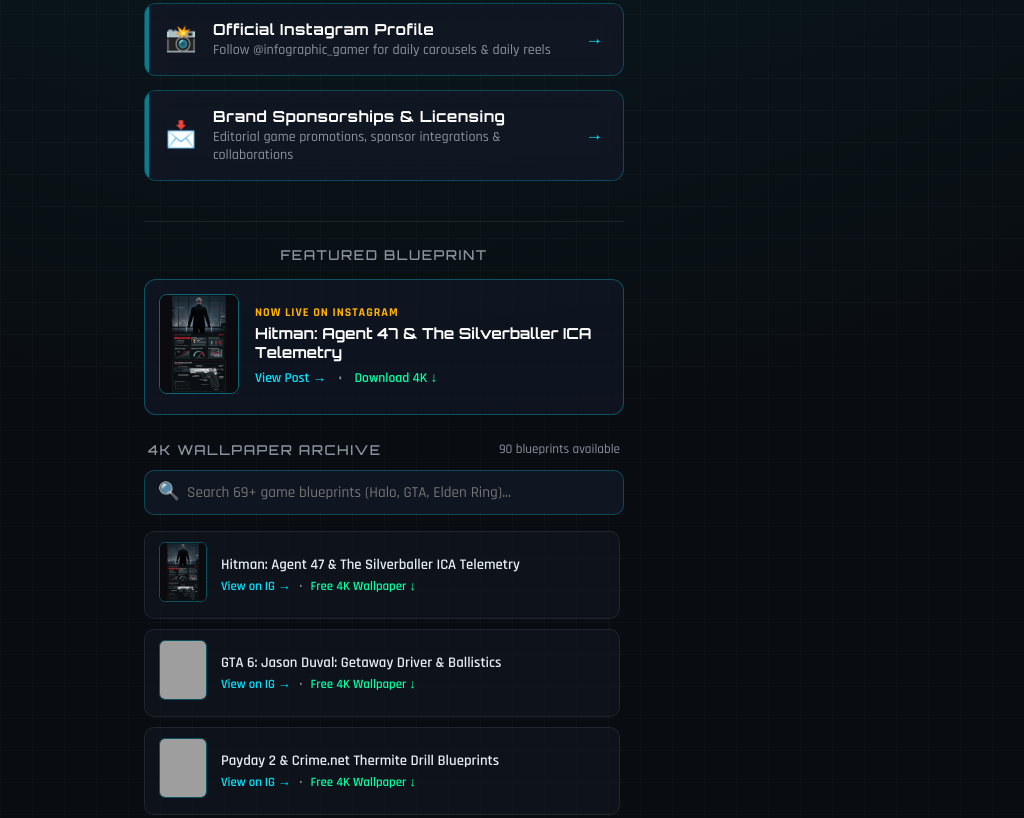
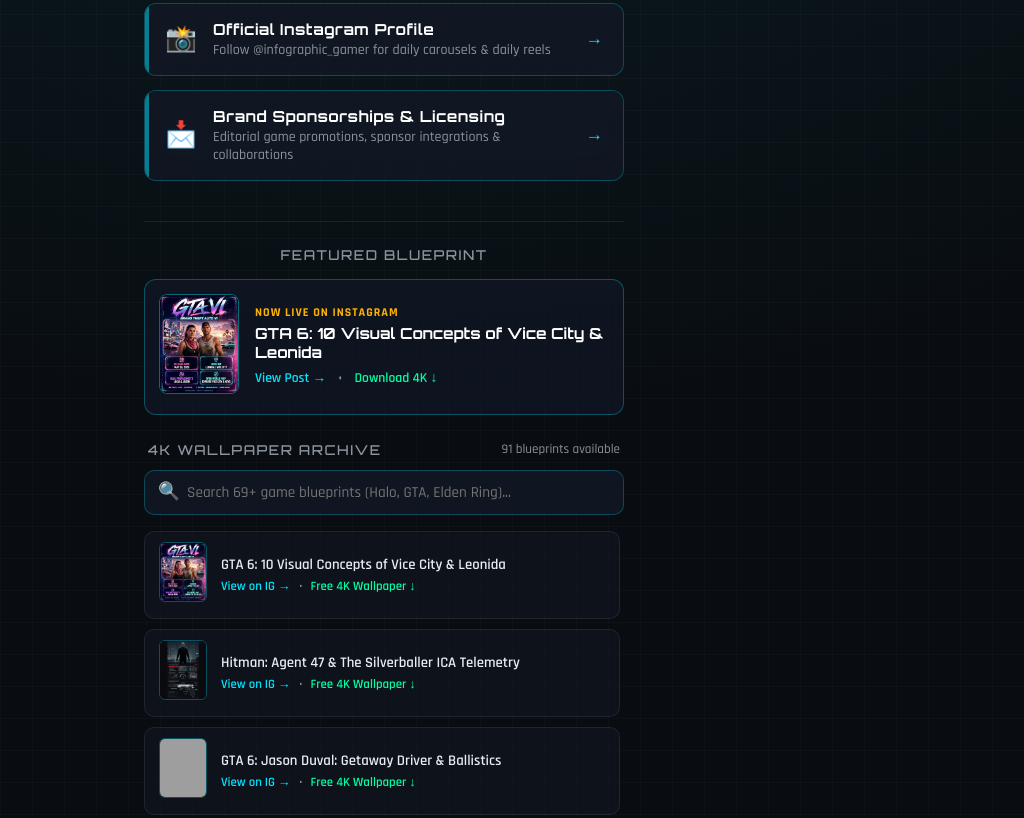
Before and after one commit to iamgpreetsinghtablet/infographic-gamer, a plain HTML site: page index.html in a window 1280 px wide. Shown: the part 1106-1924 px from the top of the page, without its empty margins (256-1280 px from the left). Drawn offline with Linux system fonts and the light colour scheme; grey boxes are pictures that could not be loaded.

Commit message:
Auto-update hub: featured GTA 6: 10 Visual Concepts of Vice City & Leonida

```diff
--- a/index.html
+++ b/index.html
@@ -652,10 +652,10 @@
     <div class="links-group">
 
       <!-- Latest Post -->
-      <a href="https://www.instagram.com/p/DfztWLsFNpD/" target="_blank" rel="noopener noreferrer" class="link-card highlight">
+      <a href="https://www.instagram.com/p/Dfz1AwRErj0/" target="_blank" rel="noopener noreferrer" class="link-card highlight">
         <div class="card-icon">⚡</div>
         <div class="card-content">
-          <div class="card-title">Latest: Hitman: Agent 47 & The Silverballer ICA Telemetry</div>
+          <div class="card-title">Latest: GTA 6: 10 Visual Concepts of Vice City & Leonida</div>
           <div class="card-desc">Swipe through 4:5 technical carousel on Instagram</div>
         </div>
         <div class="card-arrow">→</div>
@@ -727,16 +727,16 @@
     <div class="showcase" id="wallpaperVault">
       <div class="showcase-title">Featured Blueprint</div>
       <div class="preview-card">
-        <a href="assets/hitman__agent_47___the_s_preview.jpg" target="_blank" rel="noopener noreferrer">
-          <img src="assets/hitman__agent_47___the_s_preview.jpg" alt="Hitman: Agent 47 & The Silverballer ICA Telemetry">
+        <a href="assets/gta_6__10_visual_concept_preview.jpg" target="_blank" rel="noopener noreferrer">
+          <img src="assets/gta_6__10_visual_concept_preview.jpg" alt="GTA 6: 10 Visual Concepts of Vice City & Leonida">
         </a>
         <div class="preview-info">
           <div class="preview-tag">NOW LIVE ON INSTAGRAM</div>
-          <div class="preview-name">Hitman: Agent 47 & The Silverballer ICA Telemetry</div>
+          <div class="preview-name">GTA 6: 10 Visual Concepts of Vice City & Leonida</div>
           <div class="preview-actions">
-            <a href="https://www.instagram.com/p/DfztWLsFNpD/" target="_blank" rel="noopener noreferrer" class="preview-cta">View Post →</a>
-            <span class="sep">•</span>
-            <a href="assets/hitman__agent_47___the_s_preview.jpg" download class="preview-download">Download 4K ↓</a>
+            <a href="https://www.instagram.com/p/Dfz1AwRErj0/" target="_blank" rel="noopener noreferrer" class="preview-cta">View Post →</a>
+            <span class="sep">•</span>
+            <a href="assets/gta_6__10_visual_concept_preview.jpg" download class="preview-download">Download 4K ↓</a>
           </div>
         </div>
       </div>
@@ -744,7 +744,7 @@
       <!-- ─── SEARCHABLE 4K ARCHIVE ─── -->
       <div class="archive-header">
         <div class="showcase-title" style="margin-bottom: 0;">4K Wallpaper Archive</div>
-        <div class="archive-count"><span id="matchCount">90</span> blueprints available</div>
+        <div class="archive-count"><span id="matchCount">91</span> blueprints available</div>
       </div>
 
       <div class="search-box">
@@ -754,6 +754,19 @@
 
       <div class="archive-grid" id="archiveGrid">
 
+      <div class="archive-item" data-title="gta 6: 10 visual concepts of vice city & leonida">
+        <a href="assets/gta_6__10_visual_concept_preview.jpg" target="_blank" rel="noopener noreferrer" title="View Full Wallpaper">
+          <img src="assets/gta_6__10_visual_concept_preview.jpg" alt="GTA 6: 10 Visual Concepts of Vice City & Leonida" loading="lazy">
+        </a>
+        <div class="archive-info">
+          <div class="archive-title">GTA 6: 10 Visual Concepts of Vice City & Leonida</div>
+          <div class="archive-actions">
+            <a href="https://www.instagram.com/p/Dfz1AwRErj0/" target="_blank" rel="noopener noreferrer" class="archive-link">View on IG →</a>
+            <span class="sep">•</span>
+            <a href="assets/gta_6__10_visual_concept_preview.jpg" download class="archive-download">Free 4K Wallpaper ↓</a>
+          </div>
+        </div>
+      </div>
       <div class="archive-item" data-title="hitman: agent 47 & the silverballer ica telemetry">
         <a href="assets/hitman__agent_47___the_s_preview.jpg" target="_blank" rel="noopener noreferrer" title="View Full Wallpaper">
           <img src="assets/hitman__agent_47___the_s_preview.jpg" alt="Hitman: Agent 47 & The Silverballer ICA Telemetry" loading="lazy">
--- a/posts_history.json
+++ b/posts_history.json
@@ -1,4 +1,9 @@
 [
+  {
+    "title": "GTA 6: 10 Visual Concepts of Vice City & Leonida",
+    "url": "https://www.instagram.com/p/Dfz1AwRErj0/",
+    "preview_img": "assets/gta_6__10_visual_concept_preview.jpg"
+  },
   {
     "title": "Hitman: Agent 47 & The Silverballer ICA Telemetry",
     "url": "https://www.instagram.com/p/DfztWLsFNpD/",
```
Also changed, not shown: assets/gta_6__10_visual_concept_preview.jpg (added).
